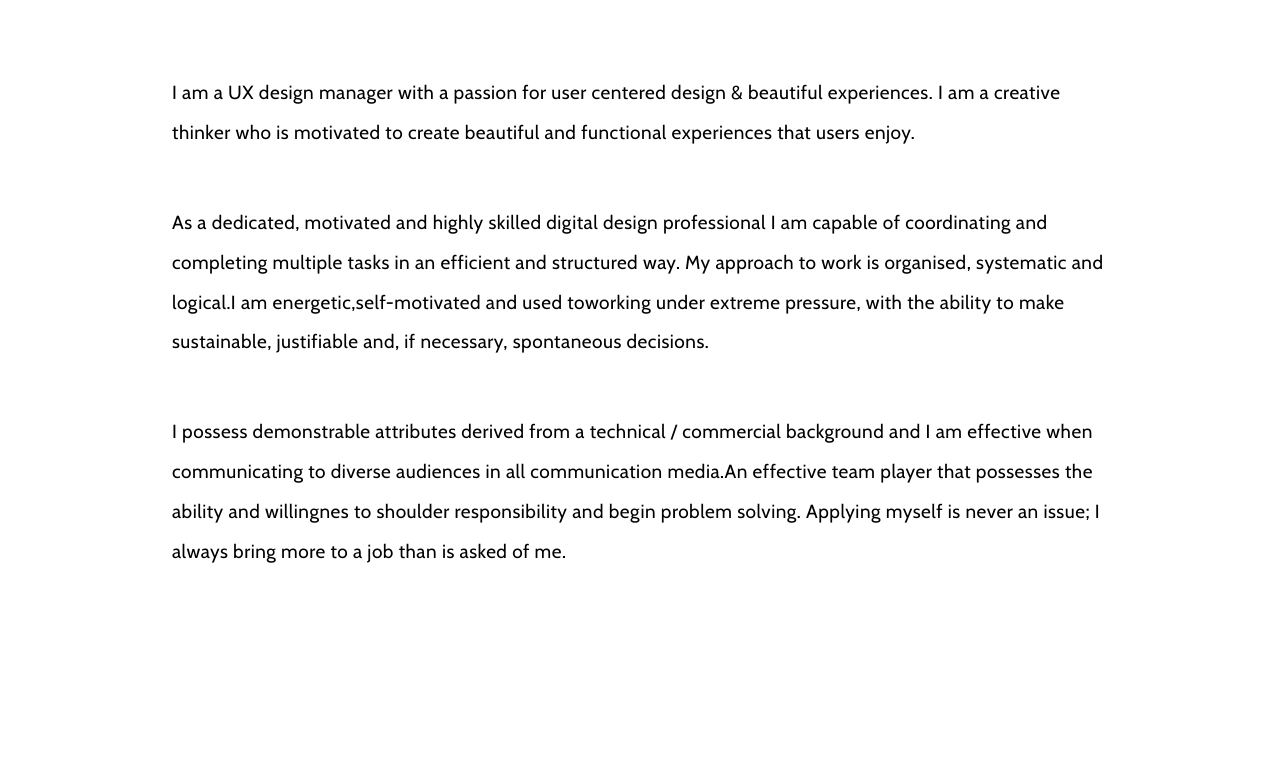
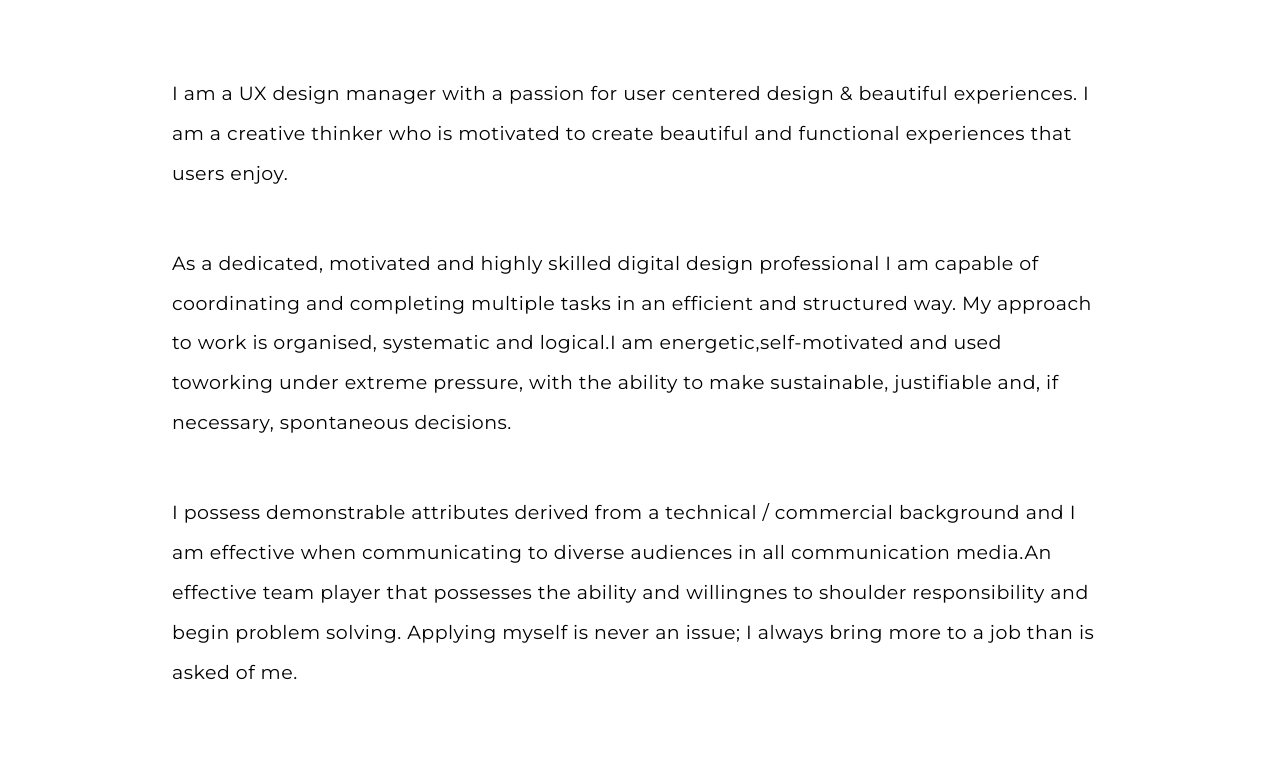
Before and after one commit to macklindamon/macklindamon.github.io, a plain HTML site: page about.html in a window 1280 px wide. Shown: the part 293-1052 px from the top of the page. Drawn offline with nearby package versions, Linux system fonts and the light colour scheme.

Commit message:
Montserrat change

```diff
--- a/about.html
+++ b/about.html
@@ -16,7 +16,7 @@
 
 
 	<!-- Google Fonts -->
-	<link href="https://fonts.googleapis.com/css?family=Cabin" rel="stylesheet">
+	<link href="https://fonts.googleapis.com/css?family=Montserrat" rel="stylesheet">
 
 	<!-- Favicon -->
 	<link rel="icon" href="images/favicon.png">
--- a/css/main.css
+++ b/css/main.css
@@ -50,7 +50,7 @@
 }
 
 body{
-	font-family: 'Cabin', sans-serif;
+	font-family: 'Montserrat', sans-serif;
 	font-size: 62.5%;
 	letter-spacing: 0.1em
 }
```
Also changed, not shown: index.html (+1 -1 lines), 1 other file.
